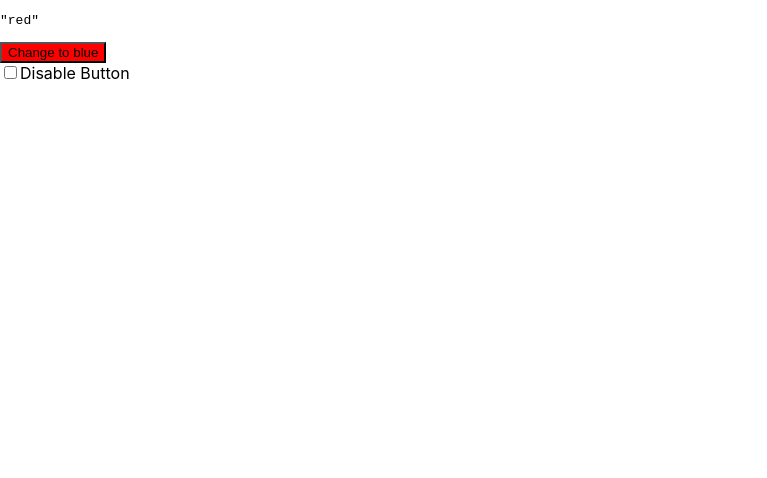
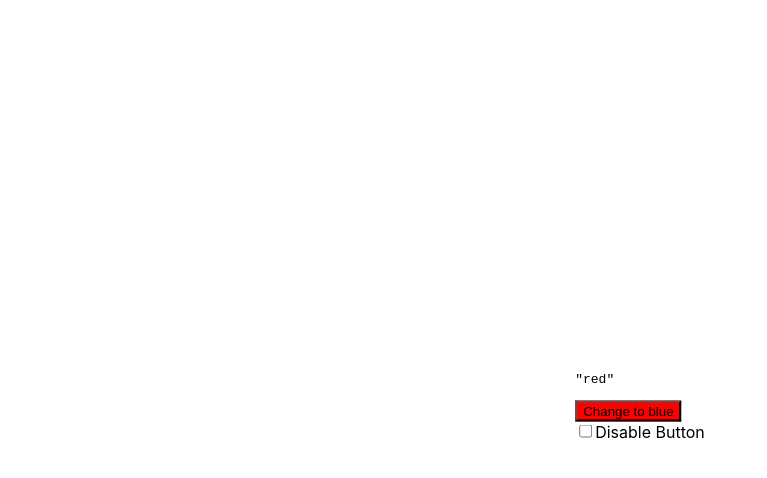
Before and after one commit to brandonwie/color-button, a React (Create React App) app: page / in a window 1280 px wide. Shown: the top 478 px of the page, without its empty margins (0-767 px from the left). Built offline with nearby package versions, Linux system fonts and the light colour scheme.

Commit message:
Test and code function to transform camel case colors to spaced colors

```diff
--- a/package.json
+++ b/package.json
@@ -9,6 +9,7 @@
     "react": "^17.0.2",
     "react-dom": "^17.0.2",
     "react-scripts": "4.0.3",
+    "styled-components": "^5.3.3",
     "web-vitals": "^1.1.2"
   },
   "scripts": {
--- a/src/App.js
+++ b/src/App.js
@@ -1,5 +1,10 @@
 import { useState } from 'react';
+import styled from 'styled-components';
 import './App.css';
+
+export function replaceCamelWithSpaces(colorName) {
+  return colorName.replace(/\B([A-Z])\B/g, ' $1');
+}
 
 function App() {
   const [buttonColor, setButtonColor] = useState('red');
@@ -7,7 +12,7 @@ function App() {
   const newButtonColor = buttonColor === 'red' ? 'blue' : 'red';
 
   return (
-    <div>
+    <MainDiv>
       <pre>{JSON.stringify(buttonColor, null, 2)}</pre>
       <button
         style={{
@@ -27,8 +32,15 @@ function App() {
         onChange={() => setIsDisabled(!isDisabled)}
       />
       <label htmlFor='disable-button-checkbox'>Disable Button</label>
-    </div>
+    </MainDiv>
   );
 }
 
 export default App;
+
+const MainDiv = styled.div`
+  position: fixed;
+  top: 50%;
+  left: 50%;
+  transform: translate(-50%, -50%);
+`;
```
Also changed, not shown: 2 other files (tests, documents, lock files or other folders).
